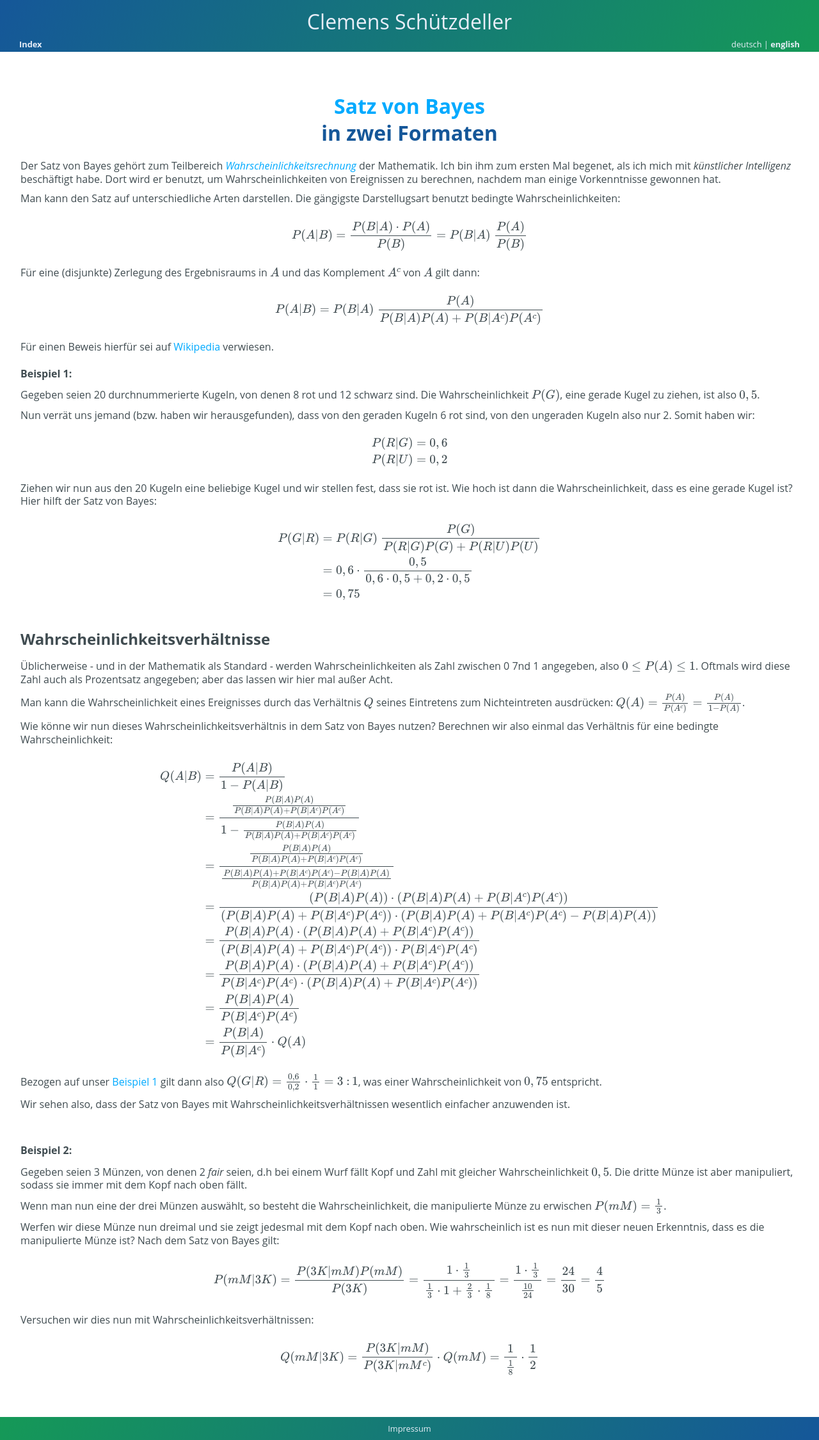
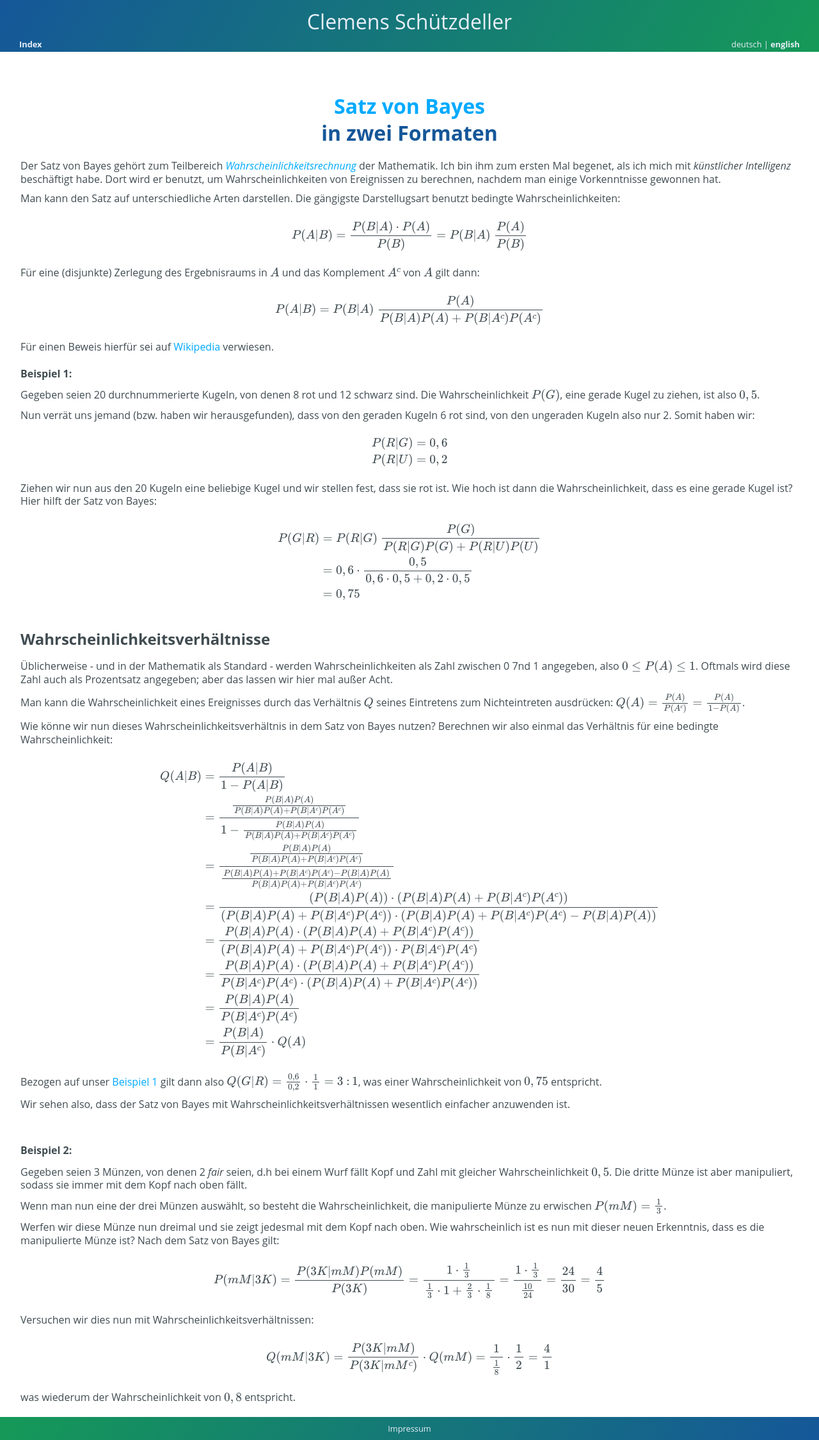
Before and after one commit to cs-LA/home, a Jekyll site: the page built from Wahrscheinlichkeitsrechnung/Bayes.md, in a window 1280 px wide. Shown: the whole page at 64% size. Built offline with Jekyll 4.4.1, drawn with Linux system fonts in a browser that asks for light colours; our own code applies the rules of GitHub Pages for plain Markdown files.

Commit message:
Update Bayes.md

```diff
--- a/Wahrscheinlichkeitsrechnung/Bayes.md
+++ b/Wahrscheinlichkeitsrechnung/Bayes.md
@@ -80,4 +80,6 @@
 
 Versuchen wir dies nun mit Wahrscheinlichkeitsverhältnissen:
 
-$$Q(mM \vert 3K) = \frac{P(3K \vert mM)}{P(3K \vert mM^c)} \cdot Q(mM) = \frac{1}{\frac{1}{8}} \cdot \frac{1}{2}$$
+$$Q(mM \vert 3K) = \frac{P(3K \vert mM)}{P(3K \vert mM^c)} \cdot Q(mM) = \frac{1}{\frac{1}{8}} \cdot \frac{1}{2} = \frac{4}{1}$$
+
+was wiederum der Wahrscheinlichkeit von $0,8$ entspricht.
```
